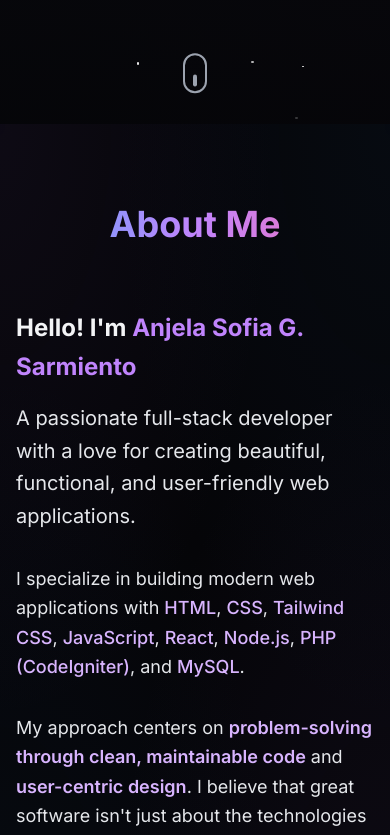
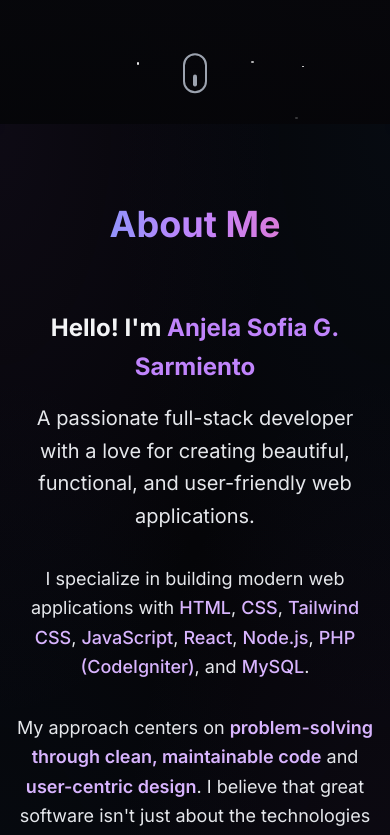
Before and after one commit to AnjelaSarmiento/anjela-sarmiento-portfolio, a Next.js app: page / in a window 390 px wide. Shown: the part 720-1555 px from the top of the page. Built offline with nearby package versions, Linux system fonts and the light colour scheme.

Commit message:
Updated Mobile View

```diff
--- a/src/components/About.tsx
+++ b/src/components/About.tsx
@@ -14,7 +14,7 @@ export default function About() {
       <section
       id="about"
       ref={ref}
-      className="py-20 px-4 sm:px-6 lg:px-8 max-w-7xl mx-auto"
+      className="py-20 px-4 sm:px-6 lg:px-8 max-w-6xl mx-auto"
     >
       <motion.div
         initial={{ opacity: 0, y: 50 }}
@@ -211,7 +211,7 @@ export default function About() {
             initial={{ opacity: 0, x: 30 }}
             animate={isInView ? { opacity: 1, x: 0 } : { opacity: 0, x: 30 }}
             transition={{ duration: 0.8, delay: 0.2 }}
-            className="space-y-8 order-1 lg:order-2"
+            className="space-y-8 order-1 lg:order-2 text-center lg:text-left"
           >
             {/* Introduction - Enhanced Hierarchy */}
             <div className="space-y-4">
--- a/src/components/Certificates.tsx
+++ b/src/components/Certificates.tsx
@@ -62,7 +62,7 @@ export default function Certificates() {
       id="certificates"
       className="py-20 px-4 sm:px-6 lg:px-8"
     >
-      <div className="max-w-7xl mx-auto">
+      <div className="max-w-6xl mx-auto">
         <motion.h2
           initial={{ opacity: 0, y: 30 }}
           whileInView={{ opacity: 1, y: 0 }}
--- a/src/components/Contact.tsx
+++ b/src/components/Contact.tsx
@@ -163,7 +163,7 @@ export default function Contact() {
       ref={ref}
       className="py-20 px-4 sm:px-6 lg:px-8 bg-space-dark/50"
     >
-      <div className="max-w-4xl mx-auto">
+      <div className="max-w-6xl mx-auto">
         <motion.h2
           initial={{ opacity: 0, y: 30 }}
           animate={isInView ? { opacity: 1, y: 0 } : { opacity: 0, y: 30 }}
--- a/src/components/Hero.tsx
+++ b/src/components/Hero.tsx
@@ -39,8 +39,8 @@ export default function Hero() {
       </div>
 
       {/* Content */}
-      <div className="relative z-10 max-w-7xl mx-auto px-4 sm:px-6 lg:px-8 py-20">
-        <div className="grid lg:grid-cols-2 gap-12 items-center">
+      <div className="relative z-10 max-w-6xl mx-auto px-4 sm:px-6 lg:px-8 py-20">
+        <div className="grid lg:grid-cols-2 gap-10 md:gap-12 items-center">
           {/* Text Content */}
           <motion.div
             initial={{ opacity: 0, y: 30 }}
--- a/src/components/Portfolio.tsx
+++ b/src/components/Portfolio.tsx
@@ -109,7 +109,7 @@ export default function Portfolio() {
       ref={ref}
       className="py-20 px-4 sm:px-6 lg:px-8"
     >
-      <div className="max-w-7xl mx-auto">
+      <div className="max-w-6xl mx-auto">
         <motion.h2
           initial={{ opacity: 0, y: 30 }}
           animate={isInView ? { opacity: 1, y: 0 } : { opacity: 0, y: 30 }}
--- a/src/components/TechStack.tsx
+++ b/src/components/TechStack.tsx
@@ -61,7 +61,7 @@ export default function TechStack() {
       ref={ref}
       className="py-20 px-4 sm:px-6 lg:px-8 bg-space-dark/50"
     >
-      <div className="max-w-7xl mx-auto">
+      <div className="max-w-6xl mx-auto">
         <motion.h2
           initial={{ opacity: 0, y: 30 }}
           animate={isInView ? { opacity: 1, y: 0 } : { opacity: 0, y: 30 }}
```
